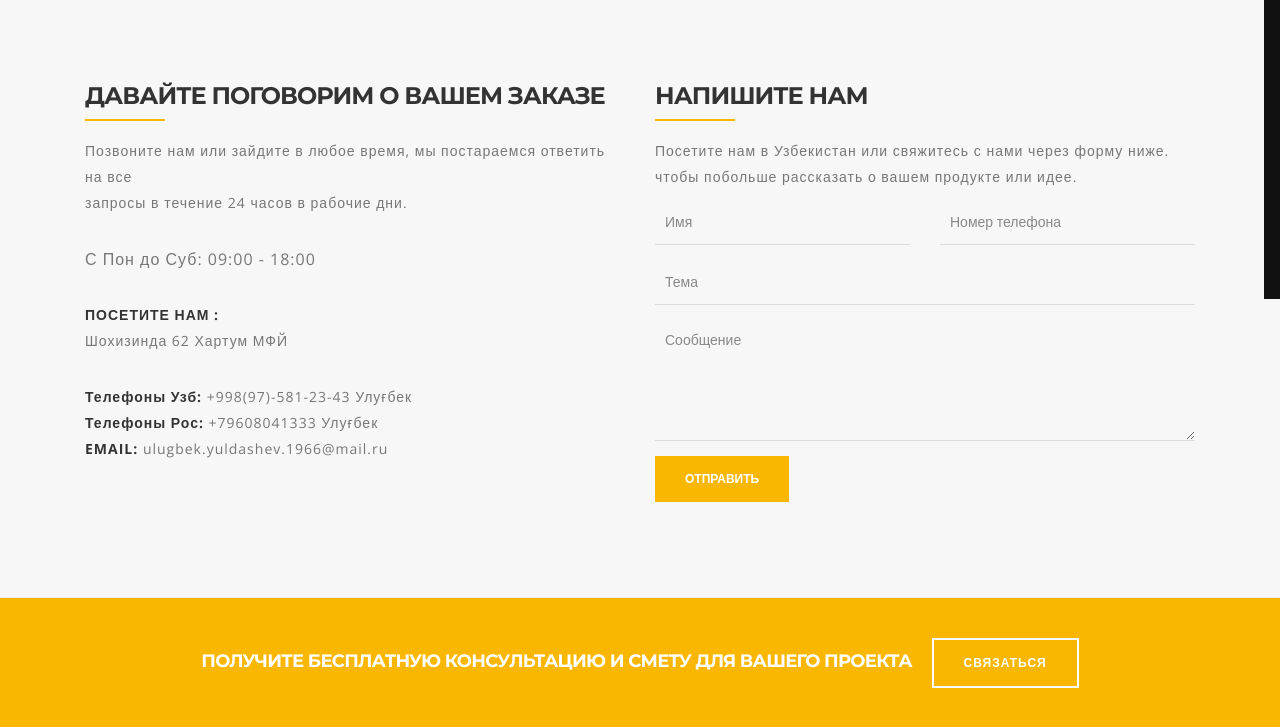
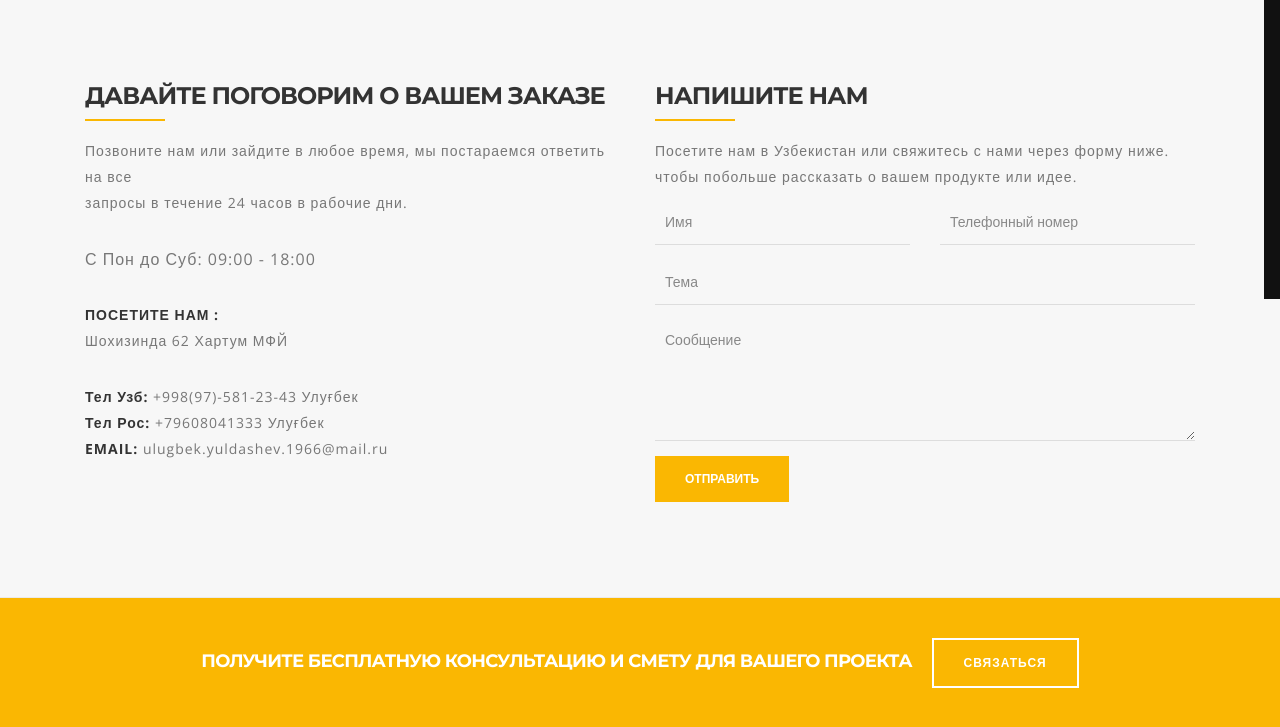
Before and after one commit to Khumoyunm1rzo01/TurakurganZavod, a Django app: page /contact/ in a window 1280 px wide. Shown: the part 501-1228 px from the top of the page. Run offline with Django 4.2, Linux system fonts and the light colour scheme; data comes from the database, SQL or seed files in the repository; both versions use the stored data as it was after the commit; some libraries are stand-ins or nearby versions.

Commit message:
fourth commit

```diff
--- a/Main/views.py
+++ b/Main/views.py
@@ -112,4 +112,4 @@ def Add_Contact(request):
             text = 'Yangi obuna: \n\nMijoz: ' + name + '\nTelefon raqami: ' + phone_number + '\nMavzu: ' + subject + '\nHabar:' + message
             url = 'https://api.telegram.org/bot' + token + '/sendMessage?chat_id='
             requests.get(url + str(id.ids) + '&text=' + text)
-    return redirect('index')
+    return redirect('contact')
--- a/templates/contact.html
+++ b/templates/contact.html
@@ -104,8 +104,8 @@
                     <p class="mb-30 fz-16">{{info.timetable}}</p>
                     <p class="mb-30"><strong class="fw-7 text-black">ПОСЕТИТЕ НАМ : </strong><br>{{info.location}}</p>
                     <p>
-                        <strong class="fw-7 text-black">Телефоны Узб: </strong>{{info.phone_uz}} <br>
-                        <strong class="fw-7 text-black">Телефоны Рос: </strong>{{info.phone_ru}}<br>
+                        <strong class="fw-7 text-black">Тел Узб: </strong>{{info.phone_uz}} <br>
+                        <strong class="fw-7 text-black">Тел Рос: </strong>{{info.phone_ru}}<br>
                         <strong class="fw-7 text-black">EMAIL: </strong>{{info.email}}
                     </p>
                 </div><!-- contact Info -->
@@ -120,7 +120,7 @@
                                     <input type="text" id="name" name="name" class="form-control" placeholder="Имя" required>
                                 </div>
                                 <div class="col-sm-6">
-                                    <input type="number" id="phone_number" name="phone_number" class="form-control" placeholder="Номер телефона" required>
+                                    <input type="number" id="phone_number" name="phone_number" class="form-control" placeholder="Телефонный номер" required>
                                 </div>
                             </div>
                             <div class="form-group">
```
Also changed, not shown: db.sqlite3.
